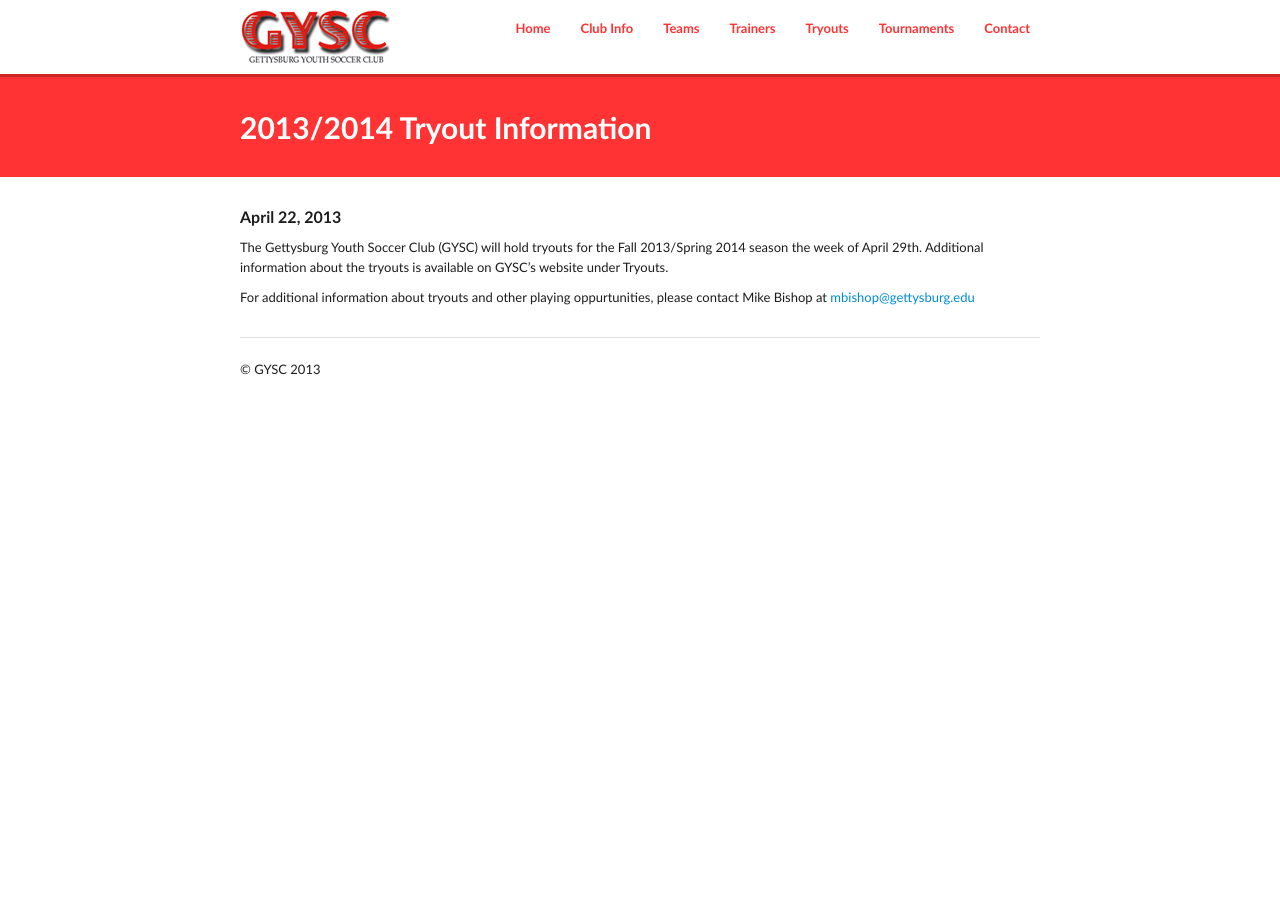
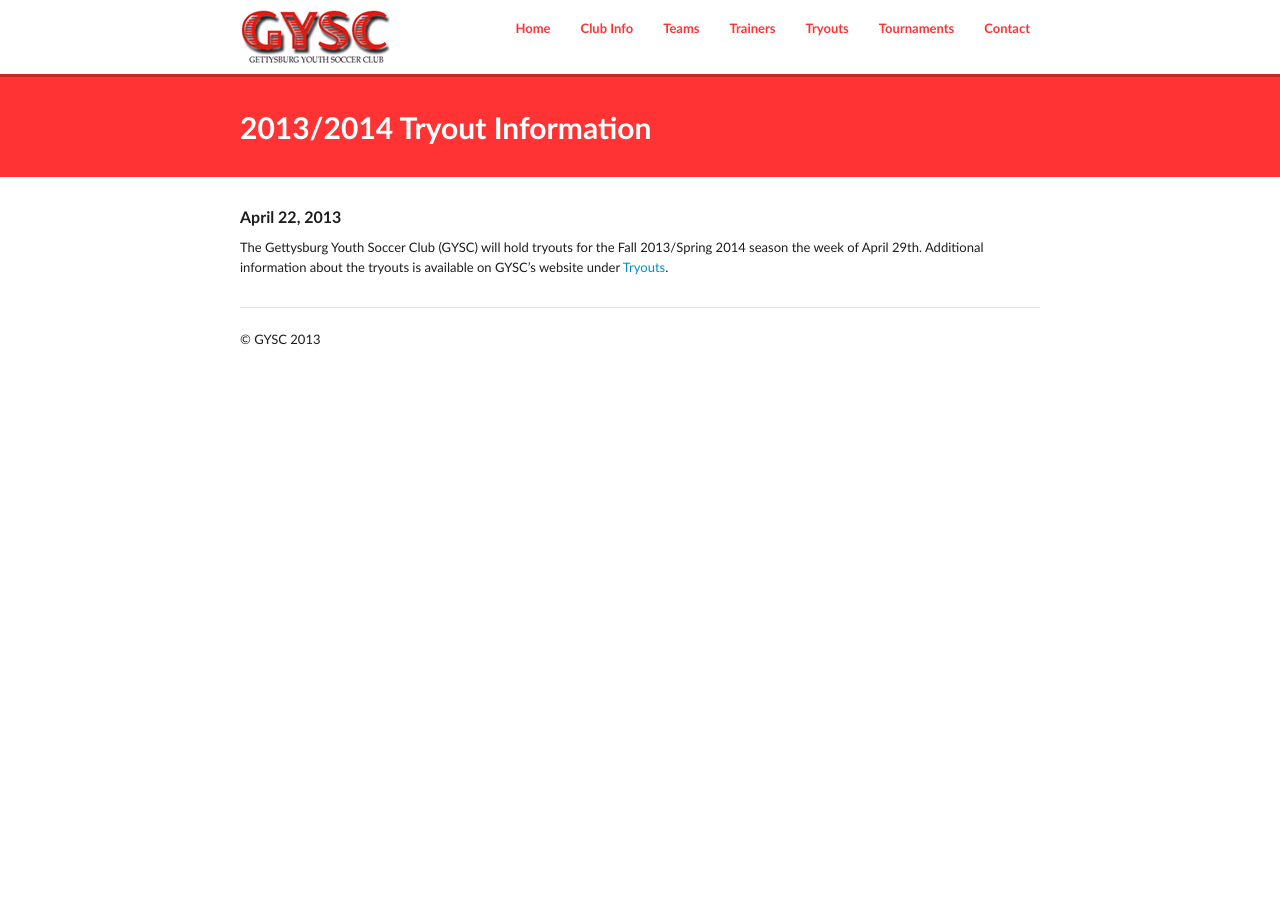
Before and after one commit to GYSC/gysc.github.com, a Jekyll site: the page built from _posts/2013-03-05-2013-2014-tryout-info.md, in a window 1280 px wide. Built offline with Jekyll 4.4.1, drawn with Linux system fonts in a browser that asks for light colours; Markdown is read by kramdown in place of the engine named in the settings.

Commit message:
Update 2013-03-05-2013-2014-tryout-info.md

```diff
--- a/_posts/2013-03-05-2013-2014-tryout-info.md
+++ b/_posts/2013-03-05-2013-2014-tryout-info.md
@@ -8,6 +8,4 @@ permalink: /headline/2013-tryouts/index.html
 
 ####April 22, 2013
 
-The Gettysburg Youth Soccer Club (GYSC) will hold tryouts for the Fall 2013/Spring 2014 season the week of April 29th. Additional information about the tryouts is available on GYSC's website under Tryouts.
-
-For additional information about tryouts and other playing oppurtunities, please contact Mike Bishop at <a href="mailto:mbishop@gettysburg.edu">mbishop@gettysburg.edu</a>
+The Gettysburg Youth Soccer Club (GYSC) will hold tryouts for the Fall 2013/Spring 2014 season the week of April 29th. Additional information about the tryouts is available on GYSC's website under <a href="http://www.gettysburgyouthsoccer/tryouts">Tryouts</a>.
```
